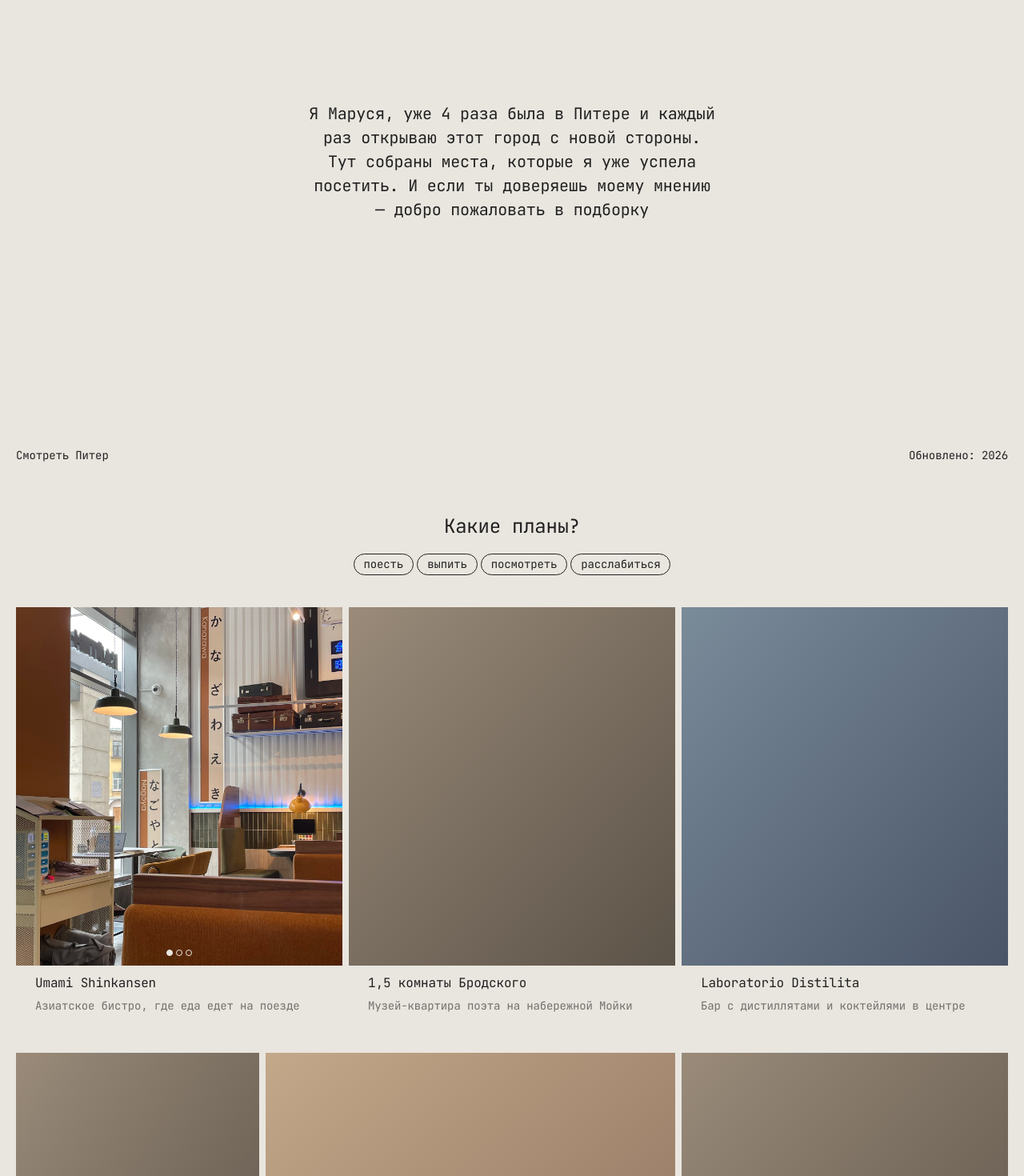
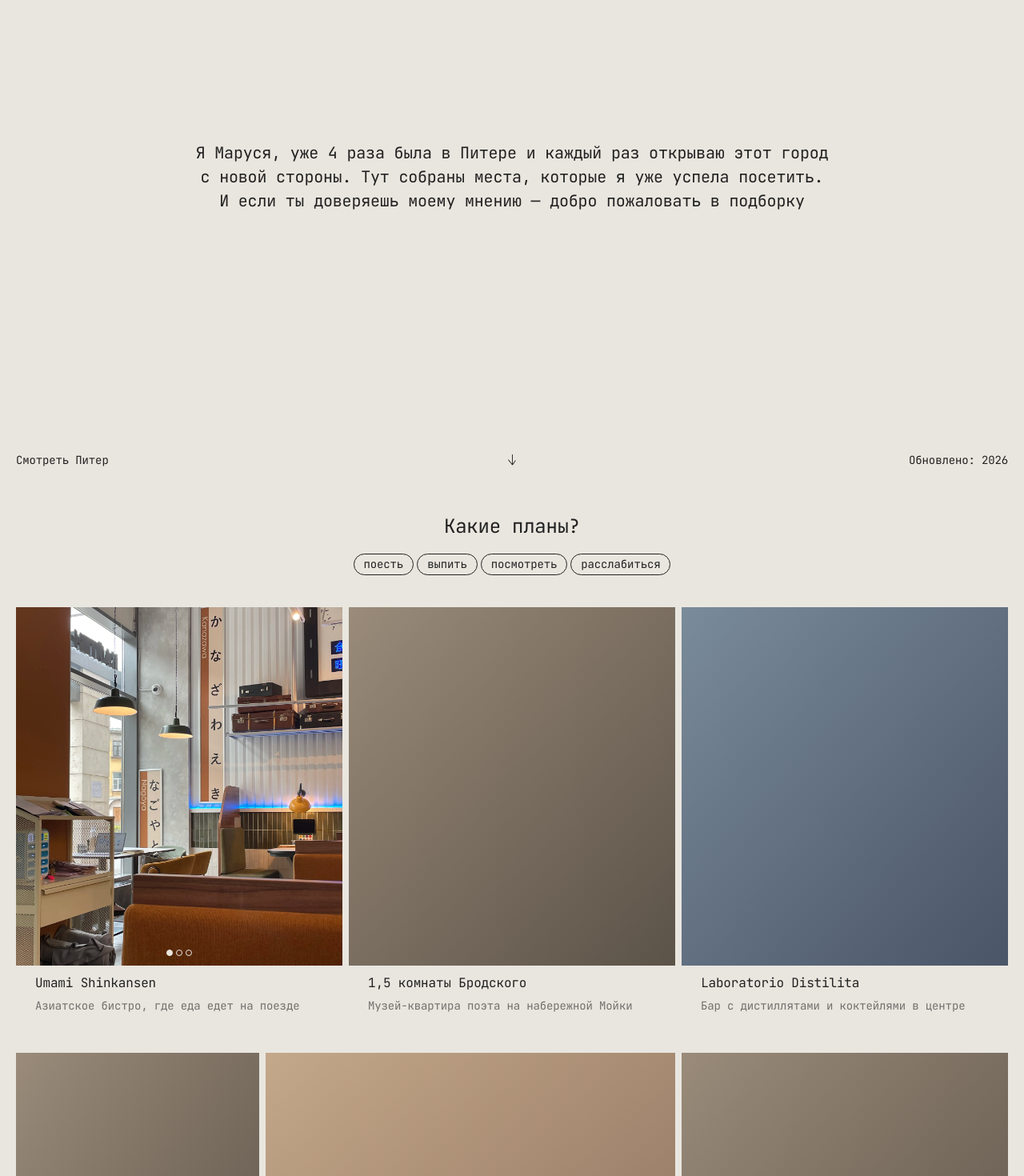
Before and after one commit to shebanovamary8-jpg/spb-guide, a Next.js app: page / in a window 1280 px wide. Shown: the part 200-1670 px from the top of the page at 80% size. Built offline with nearby package versions, Linux system fonts and the light colour scheme.

Commit message:
Add sticky filters on scroll up

```diff
--- a/app/globals.css
+++ b/app/globals.css
@@ -10,6 +10,13 @@
   --color-footer-gradient: #c78362;
   --color-photo-dot: #e9e6df;
   --color-border-subtle: rgb(33 33 33 / 30%);
+  --space-status-shell-x: 10px;
+  --space-status-shell-y: 10px;
+  --status-row-height: 21px;
+  --status-shell-height: calc(var(--status-row-height) + (var(--space-status-shell-y) * 2));
+  --status-icon-slot: 56px;
+  --status-icon-active-height: 21px;
+
 
   /* Tailwind compatibility */
   --background: var(--color-page-bg);
@@ -37,6 +44,7 @@
   --space-card-image-to-text: 12px;
   --space-card-title-to-description: 8px;
   --space-card-content-left: 24px;
+  --space-card-content-right: 24px;
 
   /* ─── Photo dots ─── */
   --photo-dot-size: 8px;
@@ -65,10 +73,16 @@
     --space-hero-to-filters: 40px;
     --space-card-row-gap: 48px;
 
-    --text-hero-greeting: 16px;
+    --text-hero-greeting: 14px;
     --text-hero-intro: 20px;
     --text-status: 14px;
     --text-footer: 16px;
+
+    --space-status-shell-x: 20px;
+    --space-status-shell-y: 8px;
+    --status-row-height: 34px;
+    --status-shell-height: calc(var(--status-row-height) + (var(--space-status-shell-y) * 2));
+    --status-icon-active-height: 34px;
   }
 }
 
@@ -107,8 +121,23 @@ body {
 
 /* ─── Hero ─── */
 .hero-section {
+  position: sticky;
+  top: 0;
+  z-index: 0;
   width: 100%;
+  min-height: 100svh;
   background-color: var(--color-page-bg);
+}
+
+.content-layer {
+  position: relative;
+  z-index: 2;
+  margin-top: calc(var(--status-shell-height) * -1);
+  background-color: var(--color-page-bg);
+}
+
+.content-layer--shadow {
+  box-shadow: 0 0 38px rgb(199 131 98 / 24%);
 }
 
 .hero-layout {
@@ -145,7 +174,7 @@ body {
 }
 
 .hero-intro {
-  max-width: 32rem;
+  max-width: 52rem;
   text-align: center;
   font-size: var(--text-hero-intro);
   line-height: 1.5;
@@ -153,22 +182,53 @@ body {
   color: var(--color-text-primary);
 }
 
-.hero-bottom {
-  padding-bottom: var(--space-page-y);
+.hero-status-anchor {
+  min-height: var(--status-row-height);
+}
+
+.hero-status-shell {
+  position: sticky;
+  top: 0;
+  z-index: 50;
+  box-sizing: border-box;
+  width: 100%;
+  padding: var(--space-status-shell-y) var(--space-status-shell-x);
+  background-color: var(--color-page-bg);
 }
 
 .hero-status-bar {
-  display: flex;
+  display: grid;
+  grid-template-columns: minmax(0, 1fr) var(--status-icon-slot) minmax(0, 1fr);
   align-items: center;
-  justify-content: space-between;
   gap: 1rem;
+  width: 100%;
+  min-height: var(--status-row-height);
   font-size: var(--text-status);
+  line-height: 1;
   letter-spacing: var(--letter-spacing-base);
   color: var(--color-text-primary);
 }
 
-.hero-status-bar span {
-  flex-shrink: 0;
+.hero-status-left {
+  justify-self: start;
+}
+
+.hero-status-arrow {
+  justify-self: center;
+  align-self: center;
+  display: block;
+  width: auto;
+  max-width: var(--status-icon-slot);
+  height: var(--text-status);
+  object-fit: contain;
+}
+
+.hero-status-arrow--active {
+  height: var(--status-icon-active-height);
+}
+
+.hero-status-right {
+  justify-self: end;
 }
 
 .hero-decor {
@@ -302,6 +362,30 @@ body {
   color: var(--color-page-bg);
 }
 
+.sticky-filters-panel {
+  position: fixed;
+  top: var(--status-shell-height);
+  right: 0;
+  left: 0;
+  z-index: 49;
+  box-sizing: border-box;
+  padding: 0 var(--space-page-x) 20px;
+  background-color: var(--color-page-bg);
+  animation: sticky-filters-show 0.18s ease-out;
+}
+
+@keyframes sticky-filters-show {
+  from {
+    opacity: 0;
+    transform: translateY(-8px);
+  }
+
+  to {
+    opacity: 1;
+    transform: translateY(0);
+  }
+}
+
 /* ─── Places grid ─── */
 .places-section {
   width: 100%;
@@ -381,6 +465,7 @@ body {
 .place-card__content {
   margin-top: var(--space-card-image-to-text);
   padding-left: var(--space-card-content-left);
+  padding-right: var(--space-card-content-right);
   min-width: 0;
 }
 
@@ -480,7 +565,7 @@ body {
 /* ─── Footer ─── */
 .footer-section {
   width: 100%;
-  margin-top: var(--space-cards-to-footer);
+  margin-top: 80px;
 }
 
 .footer-gradient {
@@ -489,39 +574,46 @@ body {
     rgb(199 131 98 / 0) 0%,
     rgb(199 131 98 / 1) 100%
   );
-  padding-top: 5rem;
-  padding-bottom: var(--space-page-y);
-  text-align: center;
 }
 
-@media (min-width: 768px) {
-  .footer-gradient {
-    padding-top: 7rem;
-  }
-}
+.footer-grid {
+  display: grid;
+  grid-template-columns: 1fr;
+  align-items: start;
+  gap: 20px;
+  width: 100%;
+  box-sizing: border-box;
 
-.footer-message {
-  font-size: var(--text-footer);
+  padding-top: 90px;
+  padding-right: 8px;
+  padding-bottom: 8px;
+  padding-left: 8px;
+
+  font-size: 14px;
+  line-height: 1.4;
   letter-spacing: var(--letter-spacing-base);
   color: var(--color-text-primary);
 }
 
-.footer-credits {
-  margin-top: 2.5rem;
-  display: flex;
-  flex-direction: column;
-  align-items: center;
-  justify-content: space-between;
-  gap: 0.75rem;
-  font-size: var(--text-footer);
-  letter-spacing: var(--letter-spacing-base);
-  color: var(--color-text-primary);
+.footer-left,
+.footer-center,
+.footer-right {
+  margin: 0;
+  justify-self: start;
+  text-align: left;
 }
 
-@media (min-width: 768px) {
-  .footer-credits {
-    flex-direction: row;
-  }
+.footer-center {
+  order: 1;
+}
+
+.footer-left {
+  order: 2;
+}
+
+.footer-right {
+  order: 3;
+  max-width: 380px;
 }
 
 .footer-link {
@@ -532,9 +624,41 @@ body {
   color: var(--color-hover-text);
 }
 
-.footer-links {
-  display: flex;
-  gap: 0.75rem;
+@media (min-width: 768px) {
+  .footer-section {
+    margin-top: 60px;
+  }
+
+  .footer-grid {
+    grid-template-columns: minmax(0, 1fr) auto minmax(0, 1fr);
+    align-items: start;
+    gap: 1rem;
+
+    padding-top: 160px;
+    padding-right: 20px;
+    padding-bottom: 20px;
+    padding-left: 20px;
+  }
+
+  .footer-left {
+    order: 1;
+    justify-self: start;
+    text-align: left;
+  }
+
+  .footer-center {
+    order: 2;
+    justify-self: center;
+    text-align: center;
+    white-space: nowrap;
+  }
+
+  .footer-right {
+    order: 3;
+    justify-self: end;
+    max-width: 380px;
+    text-align: right;
+  }
 }
 
 } /* end @layer components */
--- a/app/page.tsx
+++ b/app/page.tsx
@@ -1,10 +1,11 @@
 "use client";
 
-import { useMemo, useState } from "react";
+import { useEffect, useMemo, useRef, useState } from "react";
 import { CategoryFilters, type FilterValue } from "@/components/CategoryFilters";
 import { PlaceCard } from "@/components/PlaceCard";
 import { places } from "@/data/places";
 import type { Category } from "@/types/place";
+import { preventHangingPrepositions } from "@/lib/typography";
 
 const CARD_SPAN_CLASSES = [
   "lg:col-span-4",
@@ -32,41 +33,112 @@ function filterPlaces(list: typeof places, filter: FilterValue) {
 
 export default function Home() {
   const [filter, setFilter] = useState<FilterValue>(null);
+  const [isStatusActive, setIsStatusActive] = useState(false);
+  const [isStatusPinned, setIsStatusPinned] = useState(false);
+  const [showStickyFilters, setShowStickyFilters] = useState(false);
+
+  const statusAnchorRef = useRef<HTMLDivElement | null>(null);
+  const filtersSectionRef = useRef<HTMLElement | null>(null);
+  const lastScrollYRef = useRef(0);
 
   const visible = useMemo(() => filterPlaces(places, filter), [filter]);
+  const contentLayerClassName = [
+    "content-layer",
+    isStatusActive && !isStatusPinned ? "content-layer--shadow" : "",
+  ]
+    .filter(Boolean)
+    .join(" ");
+
+  const statusArrowClassName = isStatusActive
+    ? "hero-status-arrow hero-status-arrow--active"
+    : "hero-status-arrow";
+
+  const statusIconSrc = isStatusActive
+    ? "/icons/status-scroll.svg"
+    : "/icons/arrow-down.svg";
+
+    useEffect(() => {
+      function updateScrollState() {
+        const statusAnchor = statusAnchorRef.current;
+
+        if (!statusAnchor) return;
+
+        const currentScrollY = window.scrollY;
+        const isScrollingUp = currentScrollY < lastScrollYRef.current;
+
+        const statusRect = statusAnchor.getBoundingClientRect();
+
+        const shouldActivateStatus = currentScrollY > 1;
+        const shouldPinStatus = shouldActivateStatus && statusRect.top <= 0;
+
+        const shouldShowStickyFilters =
+          shouldPinStatus && isScrollingUp && currentScrollY > 300;
+
+        setIsStatusActive(shouldActivateStatus);
+        setIsStatusPinned(shouldPinStatus);
+        setShowStickyFilters(shouldShowStickyFilters);
+
+        lastScrollYRef.current = currentScrollY;
+      }
+
+      updateScrollState();
+
+      window.addEventListener("scroll", updateScrollState, { passive: true });
+      window.addEventListener("resize", updateScrollState);
+
+      return () => {
+        window.removeEventListener("scroll", updateScrollState);
+        window.removeEventListener("resize", updateScrollState);
+      };
+    }, []);
 
   return (
     <div className="page-wrapper">
-      <main className="w-full flex-1">
       <section className="hero-section">
         <div className="site-container">
           <div className="hero-layout">
             <header className="hero-layout-inner">
               <div className="hero-top">
-                  <p className="hero-greeting">привет!</p>
+                <p className="hero-greeting">Привет!</p>
               </div>
 
               <div className="hero-center">
               <p className="hero-intro">
-                    Я Маруся, уже 4 раза была в Питере и каждый раз открываю
-                    этот город с новой стороны. Тут собраны места, которые я уже
-                    успела посетить. И если ты доверяешь моему мнению — добро
-                    пожаловать в подборку
+  {preventHangingPrepositions(
+    "Я Маруся, уже 4 раза была в Питере и каждый раз открываю этот город с новой стороны. Тут собраны места, которые я уже успела посетить. И если ты доверяешь моему мнению — добро пожаловать в подборку",
+  )}
 </p>
-                </div>
-
-                <div className="hero-bottom">
-                  <div className="hero-status-bar">
-                    <span>Смотреть Питер</span>
-                    <span>Обновлено: 2026</span>
-                  </div>
               </div>
             </header>
           </div>
         </div>
       </section>
 
-        <section className="filters-section">
+      <div className={contentLayerClassName}>
+       <div ref={statusAnchorRef} className="hero-status-shell">
+         <div className="hero-status-bar">
+           <span className="hero-status-left">Смотреть Питер</span>
+
+           <img
+             src={statusIconSrc}
+             alt=""
+             aria-hidden="true"
+             className={statusArrowClassName}
+           />
+
+           <span className="hero-status-right">Обновлено: 2026</span>
+         </div>
+       </div>
+
+       {showStickyFilters ? (
+         <div className="sticky-filters-panel">
+           <CategoryFilters value={filter} onChange={setFilter} />
+         </div>
+       ) : null}
+
+       <main className="w-full flex-1">
+
+       <section ref={filtersSectionRef} className="filters-section">
          <div className="site-container">
            <CategoryFilters value={filter} onChange={setFilter} />
          </div>
@@ -100,23 +172,33 @@ export default function Home() {
 
         <footer className="footer-section">
   <div className="footer-gradient">
-          <div className="site-container">
-            <p className="footer-message">Классной поездки!</p>
-            <div className="footer-credits">
-              <span>Задизайнила Маруся</span>
-              <span className="footer-links">
-                <a href="#" className="footer-link">
+    <div className="footer-grid">
+      <p className="footer-left">
+        Задизайнила и завайбкодила Маруся.
+        <br />
+        Связь:{" "}
+        <a
+          href="https://t.me/maresikkk"
+          className="footer-link"
+          target="_blank"
+          rel="noreferrer"
+        >
           телега
-                </a>
-                <span>/</span>
-                <a href="#" className="footer-link">
-                  инста
-                </a>
-              </span>
-            </div>
+        </a>{" "}
+        / инста
+      </p>
+
+      <p className="footer-center">Классной поездки!</p>
+
+      <p className="footer-right">
+  {preventHangingPrepositions(
+    "Здесь скоро появится форма для ваших любимых мест Питера. Пока можно написать в телегу",
+  )}
+</p>
     </div>
   </div>
 </footer>
       </div>
+    </div>
   );
 }
--- a/components/PlaceCard.tsx
+++ b/components/PlaceCard.tsx
@@ -3,6 +3,7 @@
 import Image from "next/image";
 import { useState } from "react";
 import type { Category, Place } from "@/types/place";
+import { preventHangingPrepositions } from "@/lib/typography";
 
 const PLACEHOLDER_GRADIENTS: Record<Category, string> = {
   eat: "from-[#c4a88a] to-[#8b6f5c]",
@@ -110,7 +111,9 @@ export function PlaceCard({ place }: PlaceCardProps) {
 
       <div className="card-content">
         <h2 className="card-title">{place.name}</h2>
-        <p className="card-description">{place.shortDescription}</p>
+        <p className="card-description">
+  {preventHangingPrepositions(place.shortDescription)}
+</p>
       </div>
     </article>
   );
--- /dev/null
+++ b/lib/typography.ts
@@ -0,0 +1,6 @@
+const SHORT_WORDS =
+  /(^|[\s([{«„"'])((?:в|во|к|ко|с|со|у|о|об|обо|от|до|по|за|на|из|над|под|при|без|для|про|через|и|а|но|да|или))\s+/giu;
+
+export function preventHangingPrepositions(text: string) {
+  return text.replace(SHORT_WORDS, "$1$2\u00A0");
+}
```
Also changed, not shown: public/icons/arrow-down.svg (added), public/icons/status-scroll.svg (added). Lines whose indentation alone changed are shown as unchanged.
